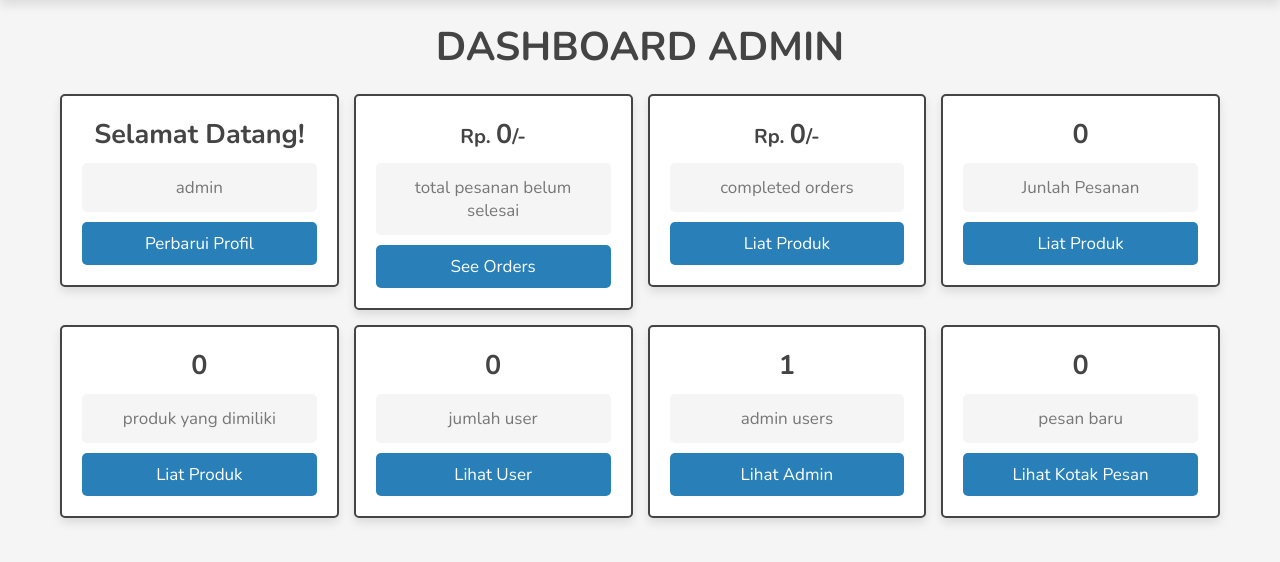
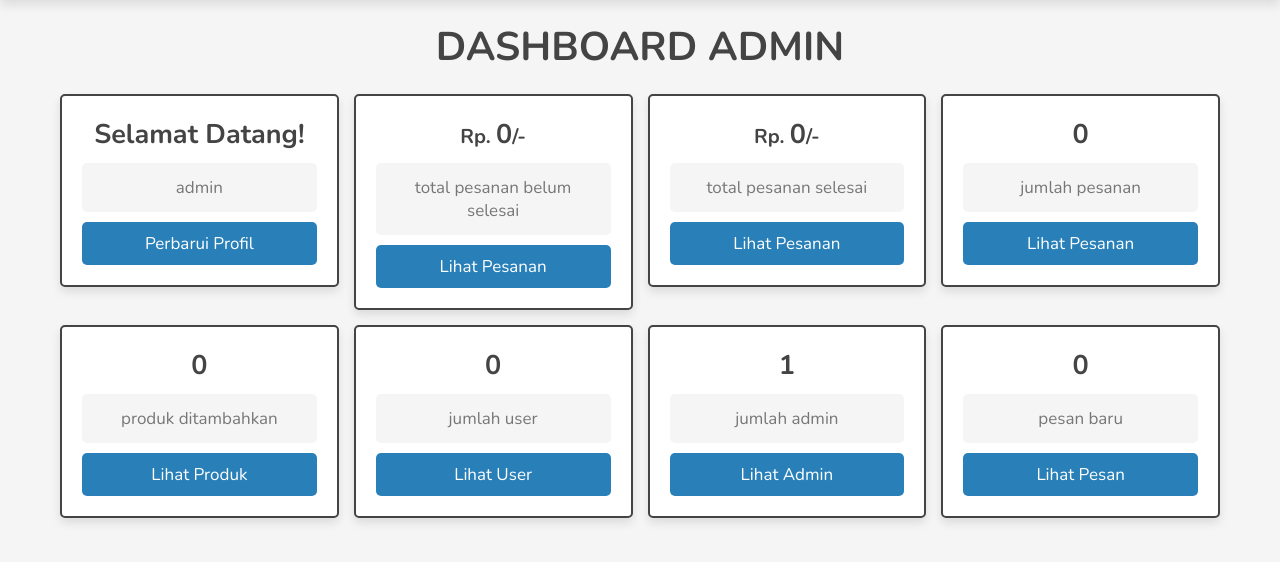
Before and after one commit to NielDiaRus/lapakdesa-tulung-agung, a PHP site: page /admin/dashboard.php in a window 1280 px wide. Shown: the part 74-636 px from the top of the page. Run offline with PHP 8.4, Linux system fonts and the light colour scheme; a user stored in the database is signed in; data comes from the database, SQL or seed files in the repository; data that the repository does not hold is empty; some libraries are stand-ins or nearby versions.

Commit message:
Update dashboard.php

```diff
--- a/ecommerce website/admin/dashboard.php
+++ b/ecommerce website/admin/dashboard.php
@@ -38,7 +38,7 @@ if(!isset($admin_id)){
       <div class="box">
          <h3>Selamat Datang!</h3>
          <p><?= $fetch_profile['name']; ?></p>
-         <a href="update_profile.php" class="btn">Perbarui Profil</a>
+         <a href="update_profile.php" class="btn">perbarui profil</a>
       </div>
 
       <div class="box">
@@ -54,7 +54,7 @@ if(!isset($admin_id)){
          ?>
          <h3><span>Rp. </span><?= $total_pendings; ?><span>/-</span></h3>
          <p>total pesanan belum selesai</p>
-         <a href="placed_orders.php" class="btn">see orders</a>
+         <a href="placed_orders.php" class="btn">lihat pesanan</a>
       </div>
 
       <div class="box">
@@ -69,8 +69,8 @@ if(!isset($admin_id)){
             }
          ?>
          <h3><span>Rp. </span><?= $total_completes; ?><span>/-</span></h3>
-         <p>completed orders</p>
-         <a href="placed_orders.php" class="btn">Liat Produk</a>
+         <p>total pesanan selesai</p>
+         <a href="placed_orders.php" class="btn">lihat pesanan</a>
       </div>
 
       <div class="box">
@@ -80,8 +80,8 @@ if(!isset($admin_id)){
             $number_of_orders = $select_orders->rowCount()
          ?>
          <h3><?= $number_of_orders; ?></h3>
-         <p>Junlah Pesanan</p>
-         <a href="placed_orders.php" class="btn">Liat Produk</a>
+         <p>jumlah pesanan</p>
+         <a href="placed_orders.php" class="btn">lihat pesanan</a>
       </div>
 
       <div class="box">
@@ -91,8 +91,8 @@ if(!isset($admin_id)){
             $number_of_products = $select_products->rowCount()
          ?>
          <h3><?= $number_of_products; ?></h3>
-         <p>produk yang dimiliki</p>
-         <a href="products.php" class="btn">Liat Produk</a>
+         <p>produk ditambahkan</p>
+         <a href="products.php" class="btn">lihat produk</a>
       </div>
 
       <div class="box">
@@ -103,7 +103,7 @@ if(!isset($admin_id)){
          ?>
          <h3><?= $number_of_users; ?></h3>
          <p>jumlah user</p>
-         <a href="users_accounts.php" class="btn">Lihat user</a>
+         <a href="users_accounts.php" class="btn">lihat user</a>
       </div>
 
       <div class="box">
@@ -113,8 +113,8 @@ if(!isset($admin_id)){
             $number_of_admins = $select_admins->rowCount()
          ?>
          <h3><?= $number_of_admins; ?></h3>
-         <p>admin users</p>
-         <a href="admin_accounts.php" class="btn">Lihat admin</a>
+         <p>jumlah admin</p>
+         <a href="admin_accounts.php" class="btn">lihat admin</a>
       </div>
 
       <div class="box">
@@ -125,7 +125,7 @@ if(!isset($admin_id)){
          ?>
          <h3><?= $number_of_messages; ?></h3>
          <p>pesan baru</p>
-         <a href="messagess.php" class="btn">Lihat Kotak Pesan</a>
+         <a href="messagess.php" class="btn">lihat pesan</a>
       </div>
 
    </div>
```
